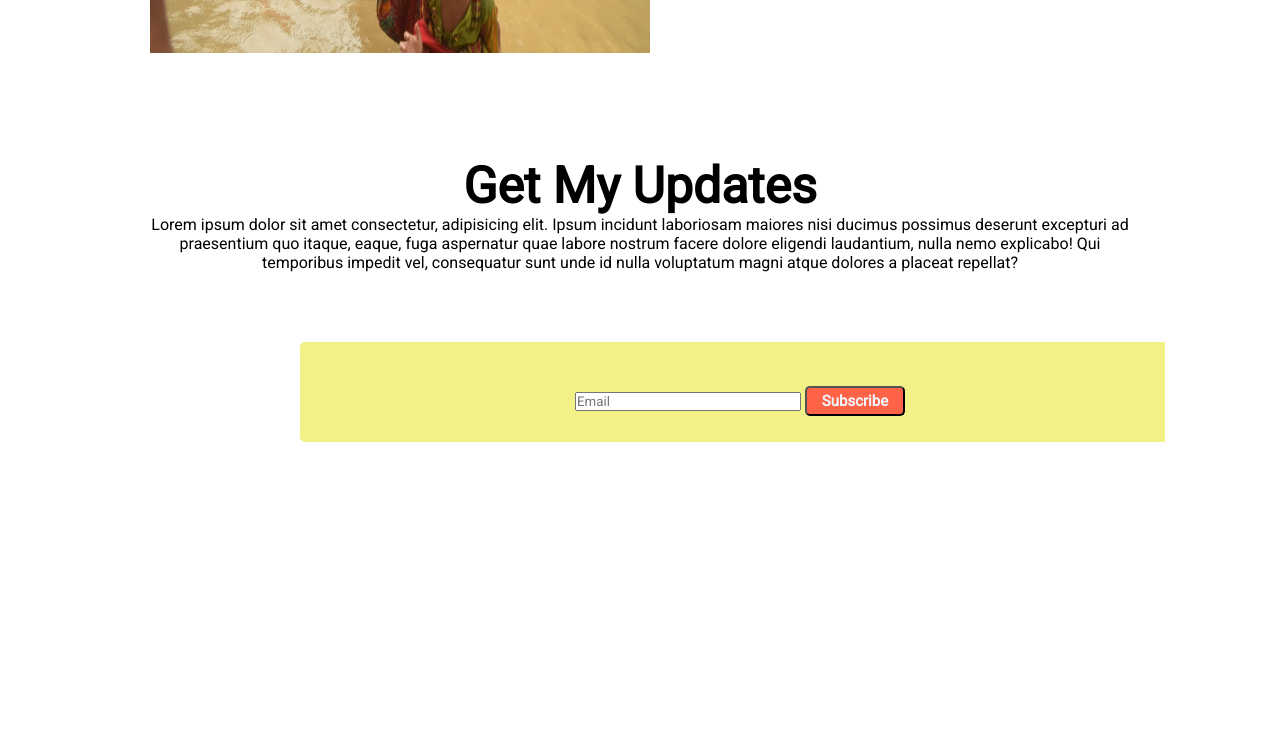
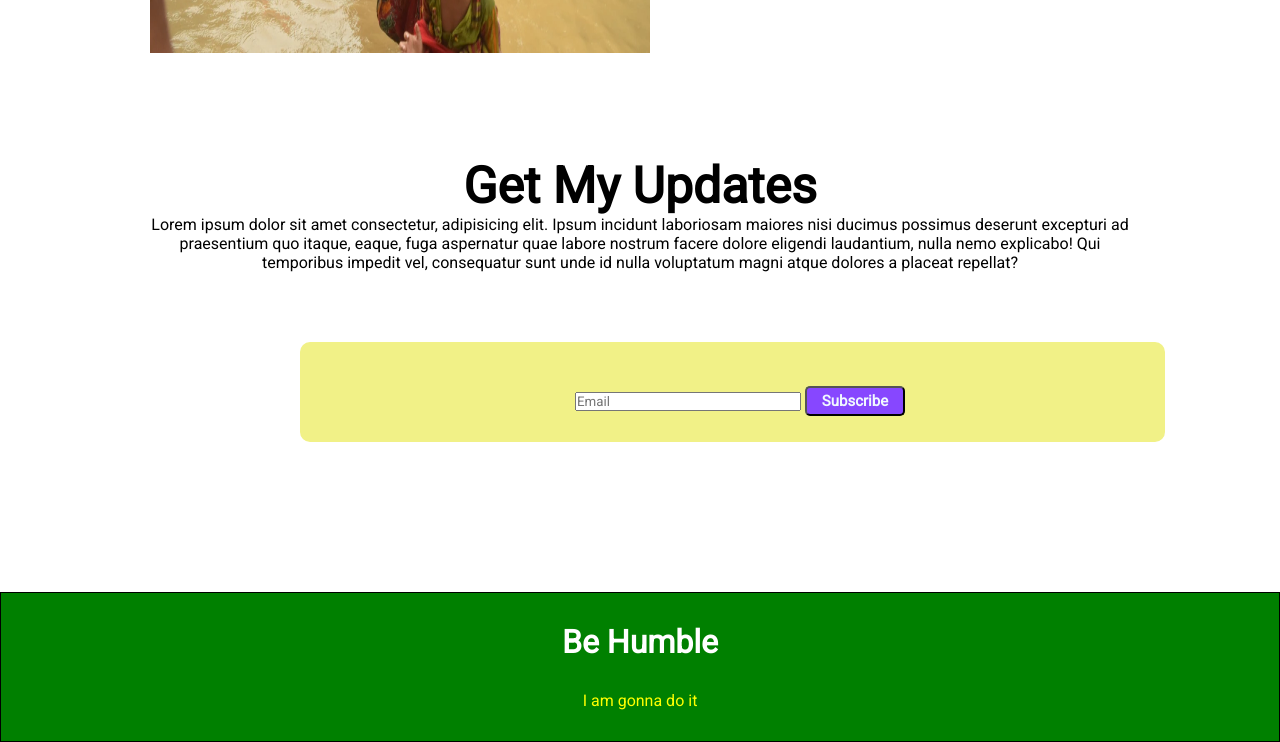
Before and after one commit to AbuRushdNakib99/donate-today, a plain HTML site: page index.html in a window 1280 px wide. Shown: the part 3097-3839 px from the top of the page. Before the commit the page ends 3539 px from the top, so only its background shows below. Drawn offline with Linux system fonts and the light colour scheme; a web font is replaced by a local one.

Commit message:
footer added

```diff
--- a/index.html
+++ b/index.html
@@ -113,12 +113,21 @@
             <p>Lorem ipsum dolor sit amet consectetur, adipisicing elit. Ipsum incidunt laboriosam maiores nisi ducimus possimus deserunt excepturi ad praesentium quo itaque, eaque, fuga aspernatur quae labore nostrum facere dolore eligendi laudantium, nulla nemo explicabo! Qui temporibus impedit vel, consequatur sunt unde id nulla voluptatum magni atque dolores a placeat repellat?</p>
 
             <div id="cont">
-                <input type="text" size="30" id="inpy" placeholder="Email"> <button id="butty">Subscribe</button>
+                <div class="conty">
+                    <input type="text" size="30" id="inpy" placeholder="Email"> <button id="butty">Subscribe</button>
+                </div>
             </div>
         </div>
     </section>
     <!-- Section 6 End -->
 
+    <!-- Added Footer -->
+    <footer>
+        <div class="foot">
+            <h1>Be Humble</h1>
+            <p>I am gonna do it</p>
+        </div>
+    </footer>
 
 </body>
 </html>
--- a/style.css
+++ b/style.css
@@ -186,6 +186,7 @@
     margin-top: 100px;
     margin-left: 150px;
     margin-right: 150px;
+    margin-bottom: 150px;
 }
 .main{
     text-align: center;
@@ -195,7 +196,7 @@
     font-weight: bolder;
 }
 #cont{
-    text-align: center;
+
     margin-left: 150px;
     margin-right: 150px;
     width:850px;
@@ -203,10 +204,10 @@
     margin-top:70px;
     background-color: rgb(241, 241, 135);
     border: none;
-    border-top-left-radius: 5px;
-    border-bottom-left-radius:5px;
+    border-radius: 10px;
     padding-left:15px;
 }
+
 #cont #inpy{
     margin-top: 50px;
 
@@ -224,8 +225,29 @@
     width: 100px;
     font-size: 15px;
     font-weight: bolder;
-    background-color: tomato;
+    background-color: rgb(135, 71, 255);
     border-radius: 5px;
+    margin-top: 90px;
     color: aliceblue;
 }
 /* Section 6 End */
+
+/* Added Footer */
+footer{
+    height:150px;
+    width:100%;
+    bottom:0;
+    border:1px solid black;
+    box-sizing: border-box;
+    background-color: green
+}
+.foot h1{
+    text-align: center;
+    margin-top:30px;
+    color: white;
+}
+.foot p{
+    text-align: center;
+    margin-top:30px;
+    color: yellow;
+}
```
